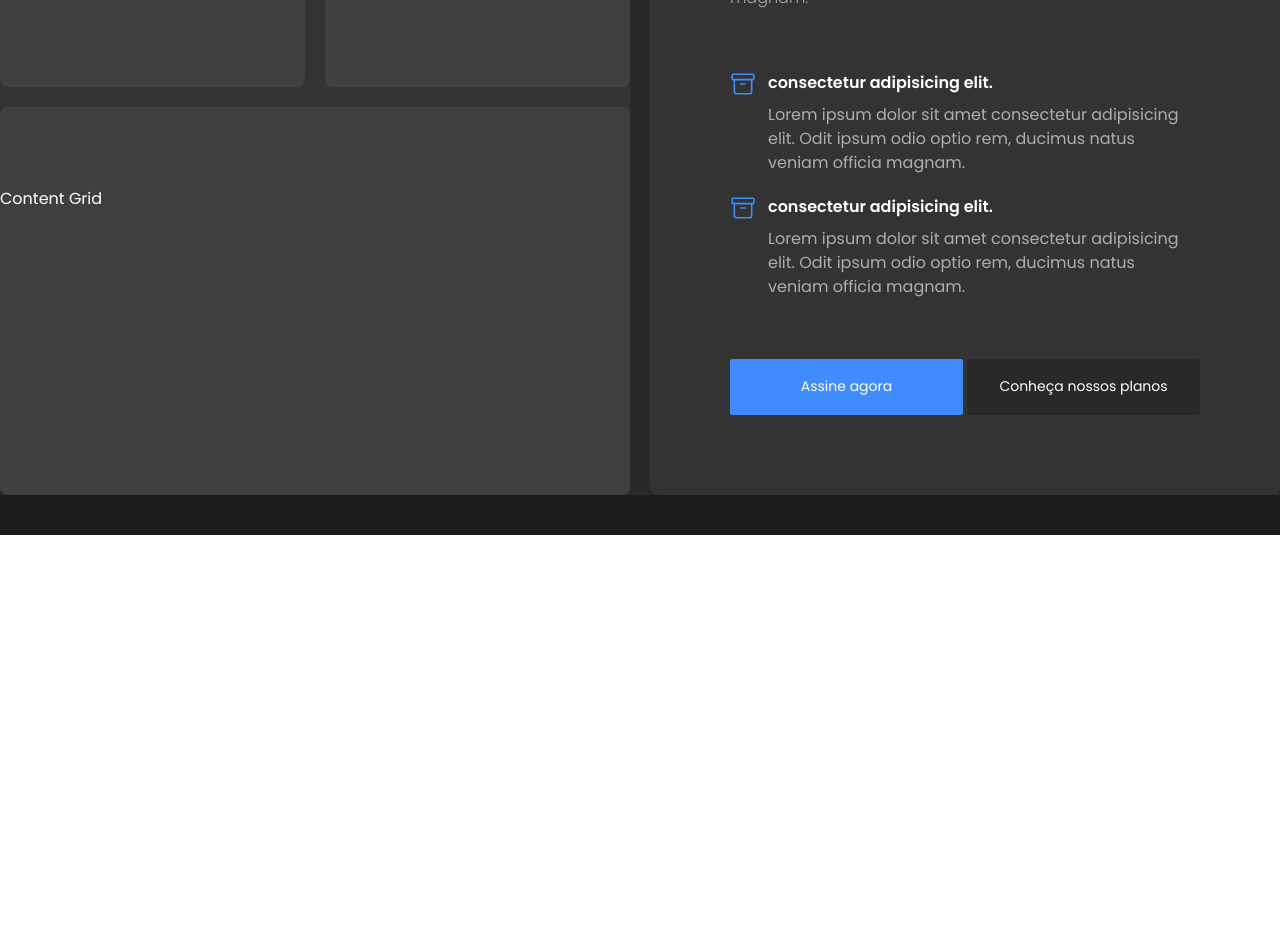
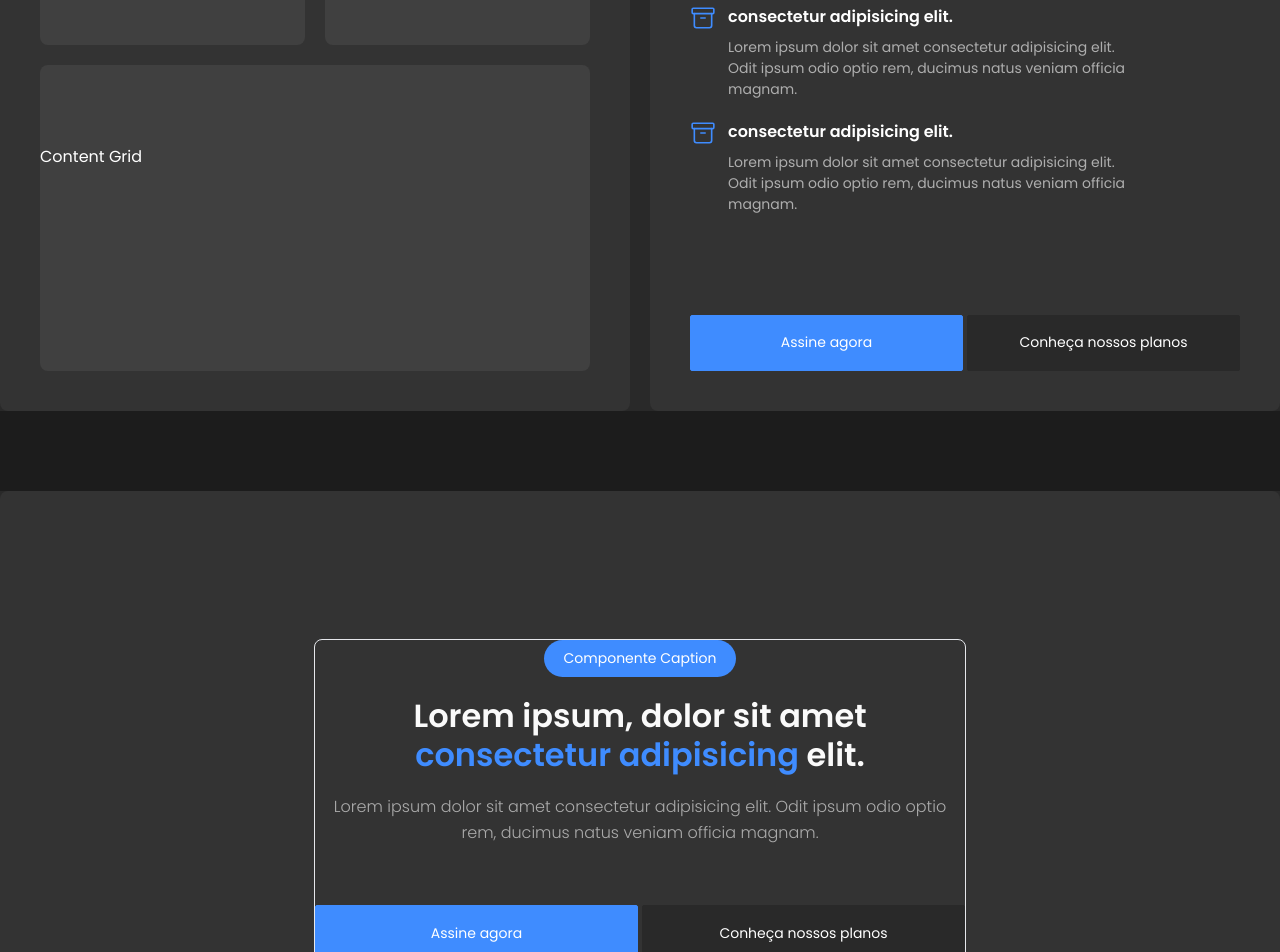
Before and after one commit to DehTarifa/WEB-ReactDesignSeed, a Next.js app: page / in a window 1280 px wide. Shown: the part 1040-1992 px from the top of the page. Before the commit the page ends 1575 px from the top, so only its background shows below. Built offline with nearby package versions, Linux system fonts and the light colour scheme.

Commit message:
'update'

```diff
--- a/src/app/page.tsx
+++ b/src/app/page.tsx
@@ -44,9 +44,9 @@ export default function Home() {
       <Container>
 
         <ContentText alignItemX="lgStart" padding="true" className="order-2">
-          <ContentText alignItemX="lgStart" padding="true">
+          <ContentText alignItemX="lgStart" >
             <Caption>Componente Caption</Caption>
-            <Headline alignText="lgStart" color="light">Lorem ipsum, dolor sit amet consectetur adipisicing elit.</Headline>
+            <Headline alignText="lgStart" color="light">Lorem ipsum, dolor sit amet <span className="text-primary-blue">consectetur adipisicing</span> elit.</Headline>
             <Paragraph alignText="lgStart" color="light">Lorem ipsum dolor sit amet consectetur adipisicing elit. Odit ipsum odio optio rem, ducimus natus veniam officia magnam.</Paragraph>
 
             <WrapperCommunicatory>
@@ -79,7 +79,7 @@ export default function Home() {
           </ContentText>
         </ContentText>
 
-        <ContentGrid className="order-1" >
+        <ContentGrid className="order-1"  padding="true">
           <p className="text-white bg-neutral-700 w-full py-20 col-span-6 rounded-lg">Content Grid</p>
           <p className="text-white bg-neutral-700 w-full py-20 col-span-6 rounded-lg">Content Grid</p>
           <p className="text-white bg-neutral-700 w-full py-20 col-span-12 rounded-lg">Content Grid</p>
@@ -88,6 +88,26 @@ export default function Home() {
       </Container>
     </Section>
 
+    <Section background="dark" paddingY="true" height="full">
+      <Container>
+
+        <ContentText alignItemX="allCenter" padding="true" className="lg:col-span-12">
+          <ContentText className="border">
+            <Caption>Componente Caption</Caption>
+            <Headline color="light">Lorem ipsum, dolor sit amet <span className="text-primary-blue">consectetur adipisicing</span> elit.</Headline>
+            <Paragraph color="light">Lorem ipsum dolor sit amet consectetur adipisicing elit. Odit ipsum odio optio rem, ducimus natus veniam officia magnam.</Paragraph>
+
+            <WrapperButton>
+              <Button>Assine agora</Button>
+              <Button style="weak">Conheça nossos planos</Button>
+            </WrapperButton>
+
+          </ContentText>
+        </ContentText>
+
+      </Container>
+    </Section>
+
     </main>
   )
 }
--- a/src/components/containers/Container.tsx
+++ b/src/components/containers/Container.tsx
@@ -18,7 +18,7 @@ interface ContainerProps {
 
 const widths = {
   full: ' w-full ',
-  max:  ' w-full max-w-[1400px] '
+  max:  ' w-full max-w-[1450px] '
 }
 
 const paddingsX = {
--- a/src/components/containers/Wrapper.tsx
+++ b/src/components/containers/Wrapper.tsx
@@ -25,7 +25,7 @@ export function WrapperButton ({ children, className } : WrapperProps ){
 
 export function WrapperCommunicatory ({ children, className } : WrapperProps ){
   return(
-    <div className={twMerge('w-full max-w-[650px] flex flex-col gap-5 mt-10   ', className)}>
+    <div className={twMerge('w-full max-w-[650px] flex flex-col items-center lg:items-start gap-5 py-10', className)}>
       {children}
     </div>
   )
--- a/src/components/ui/Communicatory.tsx
+++ b/src/components/ui/Communicatory.tsx
@@ -50,15 +50,15 @@ export function Communicatory ({children, styleType = 'simple', headline, subHea
 
   if(styleType === 'complete'){
     return(
-      <div className="flex gap-3 w-full max-w-[450px] ">
+      <div className="flex gap-3 w-full max-w-[450px]">
 
         <div>
           {children}
         </div>
 
         <div className="flex flex-col gap-2">
-          <h3 className={colorsHeadline[colorHeadline]}>{headline}</h3>
-          <h3 className={colorsParagraph[colorParagraph]}>{subHeadline}</h3>
+          <p className={colorsHeadline[colorHeadline]}>{headline}</p>
+          <p className={'text-[14px] ' + colorsParagraph[colorParagraph]}>{subHeadline}</p>
         </div>
 
       </div>
@@ -74,8 +74,8 @@ export function Communicatory ({children, styleType = 'simple', headline, subHea
         </div>
 
         <div className="flex flex-col gap-2">
-          <h3 className={colorsHeadline[colorHeadline]}>{headline}</h3>
-          <h3 className={colorsParagraph[colorParagraph]}>{subHeadline}</h3>
+          <p className={colorsHeadline[colorHeadline]}>{headline}</p>
+          <p className={'text-[14px] ' + colorsParagraph[colorParagraph]}>{subHeadline}</p>
         </div>
 
       </div>
```
